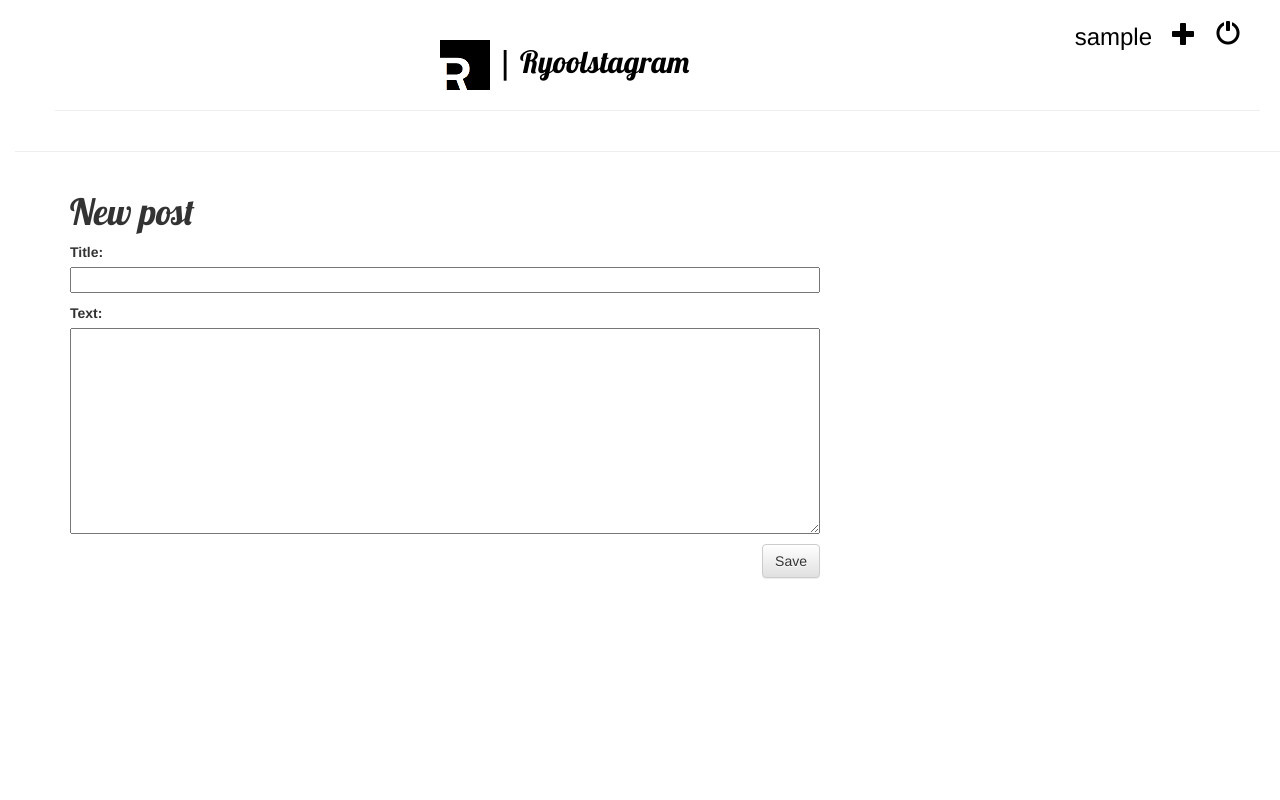
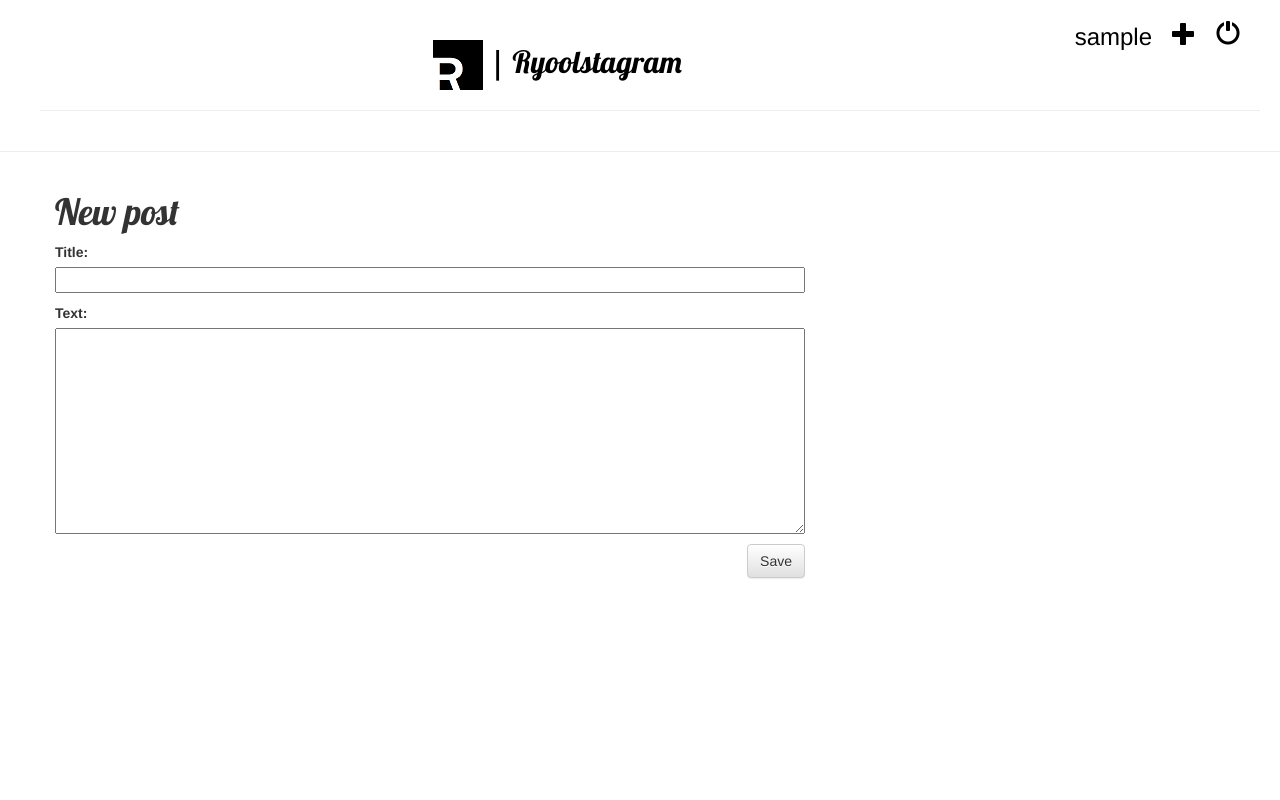
Before and after one commit to psr103/my-third-blog, a Django app: page /post/new/ in a window 1280 px wide. Run offline with Django 3.2, Linux system fonts and the light colour scheme; the visitor is signed in with stand-in values (Sample User, id 1); some libraries are stand-ins or nearby versions.

Commit message:
banner modified

```diff
--- a/blog/static/css/blog.css
+++ b/blog/static/css/blog.css
@@ -1,11 +1,3 @@
-h1 a {
-    color: #FCA205;
-    font-family: 'Lobster';
-}
-
-body {
-    padding-left: 15px;
-}
 .page-header {
     background-color: #ffffff;
     margin-top: 0;
```
